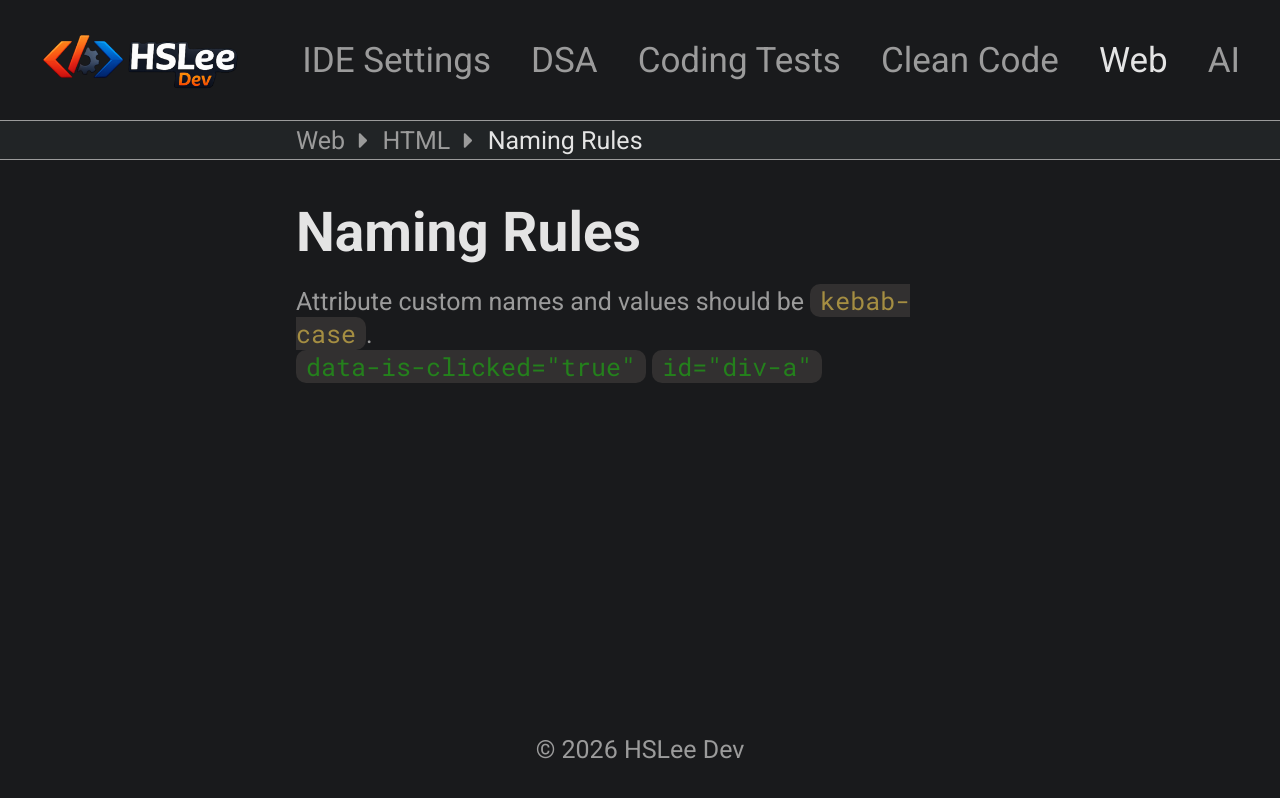
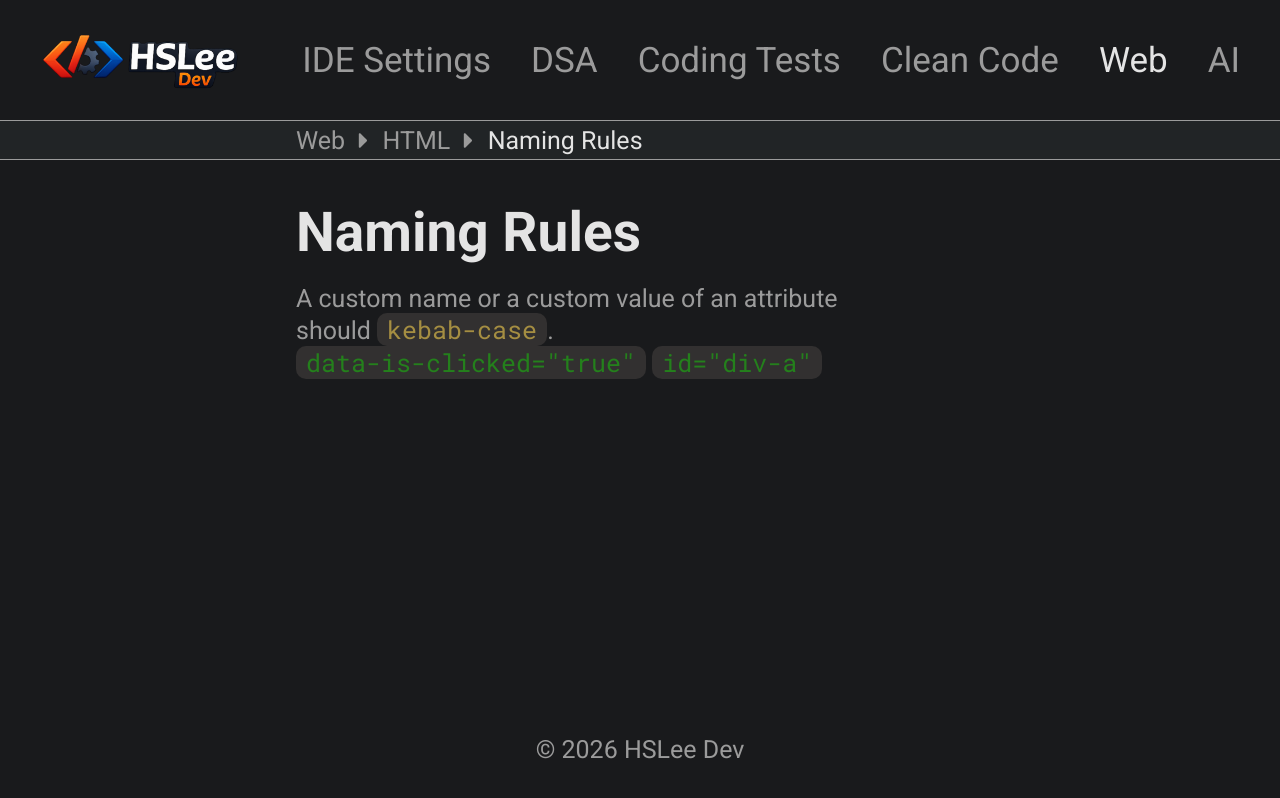
Before and after one commit to hslxgxnf/my-website, a Next.js app: page /web/html/naming-rules in a window 1280 px wide. Built offline with nearby package versions, Linux system fonts and the light colour scheme.

Commit message:
chore: Update content

```diff
--- a/app/web/html/naming-rules/page.tsx
+++ b/app/web/html/naming-rules/page.tsx
@@ -14,7 +14,7 @@ export default function NamingRulesPage() {
       <article>
         <HeadingLink headingNumber={1}>Naming Rules</HeadingLink>
         <p>
-          Attribute custom names and values should be&nbsp;
+          A custom name or a custom value of an attribute should&nbsp;
           <code className="emphasis">kebab-case</code>.
           <br />
           <code className="example">data-is-clicked=&quot;true&quot;</code>
```
